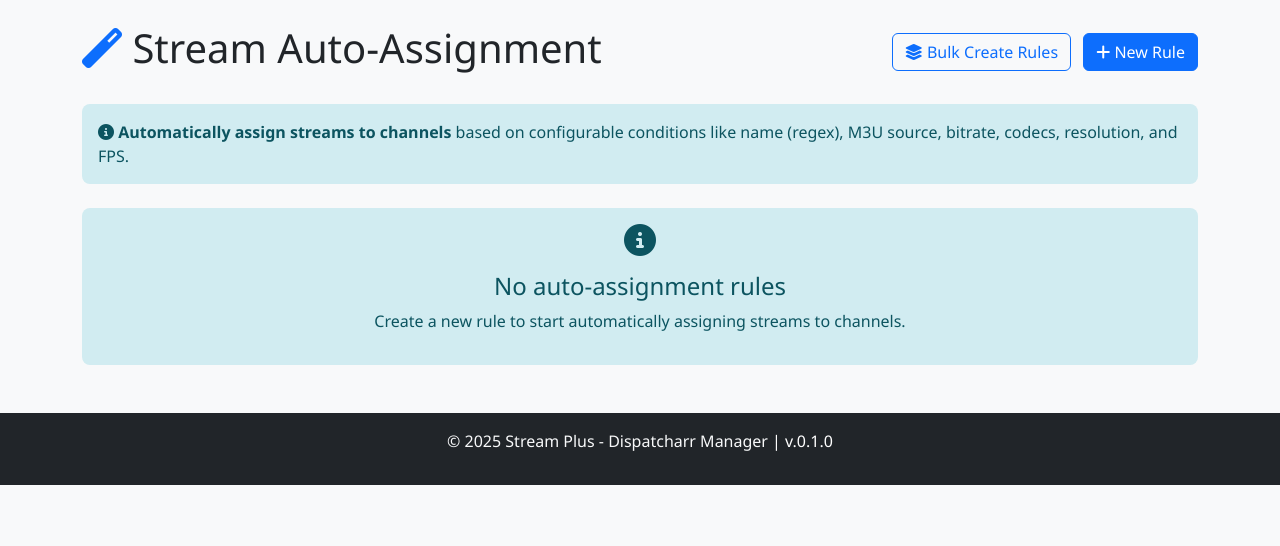
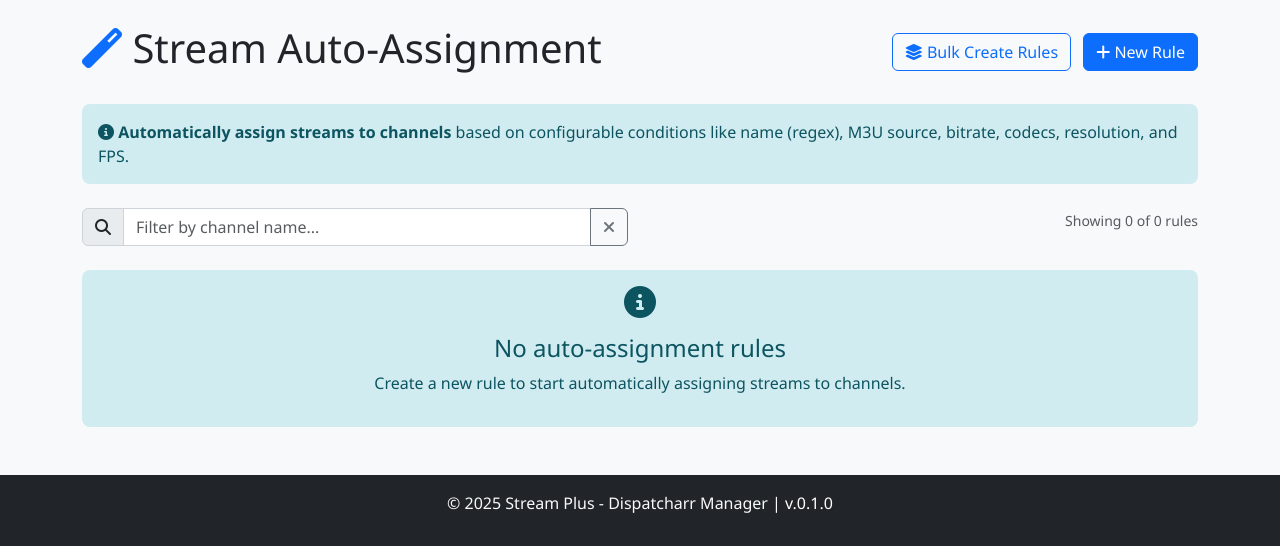
Before and after one commit to bernouilli90/Stream-plus, a Flask app: page /auto-assign in a window 1280 px wide. Shown: the part 62-608 px from the top of the page. Run offline with Flask 3, Linux system fonts and the light colour scheme; data that the repository does not hold is empty; some libraries are stand-ins or nearby versions.

Commit message:
feat: Add STREAM_TEST_DELAY parameter and improve UI

```diff
--- a/app.py
+++ b/app.py
@@ -718,16 +718,24 @@ def execute_auto_assignment_in_background(rule_id, queue):
 
                         if result.get('success') and not result.get('save_error'):
                             tested_count += 1
-                            # Get stream stats for display
-                            stats = result.get('statistics', {})
-                            stats_message = ""
-                            if stats:
-                                bitrate = stats.get('output_bitrate') or stats.get('ffmpeg_output_bitrate')
-                                resolution = stats.get('resolution', 'Unknown')
-                                codec = stats.get('video_codec', 'Unknown')
-                                if bitrate:
-                                    stats_message = f" ({resolution}, {codec}, {bitrate:.0f}kbps)"
-
+
+                        # Add delay between tests to avoid provider detection (except for the last test)
+                        if stream_idx < len(streams_to_test):
+                            test_delay = int(os.getenv('STREAM_TEST_DELAY', '3'))
+                            if test_delay > 0:
+                                time.sleep(test_delay)
+
+                        # Get stream stats for display
+                        stats = result.get('statistics', {})
+                        stats_message = ""
+                        if stats:
+                            bitrate = stats.get('output_bitrate') or stats.get('ffmpeg_output_bitrate')
+                            resolution = stats.get('resolution', 'Unknown')
+                            codec = stats.get('video_codec', 'Unknown')
+                            if bitrate:
+                                stats_message = f" ({resolution}, {codec}, {bitrate:.0f}kbps)"
+
+                        if result.get('success') and not result.get('save_error'):
                             queue.put({
                                 'type': 'test_success',
                                 'stream_id': stream_id,
@@ -926,10 +934,20 @@ def api_bulk_create_auto_assign_rules():
             channels_to_process.append(channel_id)
 
         if not channels_to_process:
-            return jsonify({
-                'error': 'No channels to process. All channels in the group already have rules.',
-                'channels_skipped': len(group.channel_ids)
-            }), 400
+            if skip_existing:
+                # All channels already have rules and we're skipping existing ones - this is success
+                return jsonify({
+                    'message': f'All channels in group "{group.name}" already have rules. No new rules created.',
+                    'rules_created': [],
+                    'rules_updated': [],
+                    'channels_processed': 0,
+                    'channels_skipped': len(group.channel_ids)
+                }), 200
+            else:
+                return jsonify({
+                    'error': 'No channels to process. All channels in the group already have rules.',
+                    'channels_skipped': len(group.channel_ids)
+                }), 400
 
         # Get channel details for regex generation
         channels_details = {}
--- a/docker-compose.yml
+++ b/docker-compose.yml
@@ -17,6 +17,7 @@ services:
       # Stream testing configuration (optional)
       - STREAM_TEST_DURATION=10
       - STREAM_TEST_TIMEOUT_BUFFER=30
+      - STREAM_TEST_DELAY=3
 
       # Timezone (optional)
       - TZ=Europe/Madrid
--- a/static/js/auto_assign.js
+++ b/static/js/auto_assign.js
@@ -802,7 +802,7 @@ async function createBulkRules() {
             force_retest_old_streams: document.getElementById('bulkForceRetestOldStreams').checked,
             retest_days_threshold: parseInt(document.getElementById('bulkRetestDaysThreshold').value) || 7,
             m3u_account_ids: Array.from(document.getElementById('bulkM3uAccountIds').selectedOptions).map(opt => parseInt(opt.value)).filter(id => id),
-            bitrate_operator: document.getElementById('bulkBitrateOperator').value,
+            bitrate_operator: document.getElementById('bulkBitrateOperator').value === 'No restriction...' ? null : document.getElementById('bulkBitrateOperator').value,
             bitrate_value: document.getElementById('bulkBitrateValue').value ? parseInt(document.getElementById('bulkBitrateValue').value) : null,
             video_codec: Array.from(document.getElementById('bulkVideoCodec').selectedOptions).map(opt => opt.value),
             video_resolution: Array.from(document.getElementById('bulkResolution').selectedOptions).map(opt => opt.value),
@@ -841,8 +841,10 @@ async function createBulkRules() {
             const modal = bootstrap.Modal.getInstance(document.getElementById('bulkCreateModal'));
             modal.hide();
 
-            // Reload rules list
-            loadRules();
+            // Reload page to show new rules
+            setTimeout(() => {
+                window.location.reload();
+            }, 1000);
 
             // Show detailed results
             if (result.errors && result.errors.length > 0) {
--- a/templates/auto_assign.html
+++ b/templates/auto_assign.html
@@ -25,6 +25,43 @@
     #channelSearch {
         position: relative;
     }
+
+    .rule-card {
+        transition: transform 0.2s ease, box-shadow 0.2s ease;
+    }
+
+    .rule-card:hover {
+        transform: translateY(-2px);
+        box-shadow: 0 4px 8px rgba(0,0,0,0.1) !important;
+    }
+
+    .card-header {
+        border-bottom: 1px solid rgba(0,0,0,0.05);
+    }
+
+    .badge {
+        font-weight: 500;
+    }
+
+    .dropdown-menu {
+        min-width: 140px;
+    }
+
+    .rule-card .dropdown {
+        position: static;
+    }
+
+    .rule-card .dropdown-menu {
+        z-index: 1080;
+        box-shadow: 0 0.5rem 1rem rgba(0, 0, 0, 0.15);
+        position: absolute;
+        transform: translate3d(0, 0, 1px);
+    }
+
+    .rule-card .dropdown-menu.show {
+        transform: translate3d(0, 0, 1px);
+    }
+</style>
 </style>
 {% endblock %}
 
@@ -49,131 +86,137 @@
     <strong>Automatically assign streams to channels</strong> based on configurable conditions like name (regex), M3U source, bitrate, codecs, resolution, and FPS.
 </div>
 
+<!-- Channel Filter -->
+<div class="row mb-4">
+    <div class="col-md-6">
+        <div class="input-group">
+            <span class="input-group-text"><i class="fas fa-search"></i></span>
+            <input type="text" class="form-control" id="channelFilter" placeholder="Filter by channel name...">
+            <button class="btn btn-outline-secondary" type="button" onclick="clearChannelFilter()">
+                <i class="fas fa-times"></i>
+            </button>
+        </div>
+    </div>
+    <div class="col-md-6 text-end">
+        <small class="text-muted" id="rulesCount">
+            {% if rules %}Showing {{ rules|length }} rule{{ 's' if rules|length != 1 else '' }}{% else %}No rules{% endif %}
+        </small>
+    </div>
+</div>
+
 <!-- Rule list -->
 <div id="rulesContainer">
     {% if rules %}
-        <div class="row" id="rulesList">
+        <div class="row row-cols-1 row-cols-md-2 row-cols-lg-3 g-3" id="rulesList">
             {% for rule in rules %}
-            <div class="col-12 mb-3">
-                <div class="card shadow-sm">
-                    <div class="card-header d-flex justify-content-between align-items-center">
-                        <div class="d-flex align-items-center">
-                            <div class="form-check form-switch me-3">
+            <div class="col rule-card" data-channel-name="{% set channel = channels.get(rule.channel_id) %}{{ channel.name|lower if channel else '' }}">
+                <div class="card h-100 shadow-sm border-0">
+                    <div class="card-header bg-light d-flex justify-content-between align-items-center py-2">
+                        <div class="d-flex align-items-center flex-grow-1">
+                            <div class="form-check form-switch me-2">
                                 <input class="form-check-input" type="checkbox" id="enableRule{{ rule.id }}"
                                        {% if rule.enabled %}checked{% endif %}
                                        onchange="toggleRule({{ rule.id }})"
-                                       style="cursor: pointer;">
+                                       style="cursor: pointer; transform: scale(0.8);">
                             </div>
-                            <h6 class="mb-0">
-                                <i class="fas fa-filter"></i>
-                                {{ rule.name }}
-                                {% if not rule.enabled %}
-                                <span class="badge bg-secondary ms-2">Disabled</span>
+                            {% set channel = channels.get(rule.channel_id) %}
+                            {% if channel %}
+                                {% if channel.logo %}
+                                <img src="{{ channel.logo }}" alt="{{ channel.name }}" class="rounded me-2" style="height: 24px; width: 24px; object-fit: contain;">
                                 {% else %}
-                                <span class="badge bg-success ms-2">Enabled</span>
+                                <div class="bg-secondary rounded d-flex align-items-center justify-content-center me-2" style="height: 24px; width: 24px;">
+                                    <i class="fas fa-tv text-white" style="font-size: 12px;"></i>
+                                </div>
                                 {% endif %}
-                            </h6>
+                            {% else %}
+                                <div class="bg-secondary rounded d-flex align-items-center justify-content-center me-2" style="height: 24px; width: 24px;">
+                                    <i class="fas fa-tv text-white" style="font-size: 12px;"></i>
+                                </div>
+                            {% endif %}
+                            <div class="flex-grow-1">
+                                <h6 class="mb-0 text-truncate" style="font-size: 0.9rem;">
+                                    {{ rule.name }}
+                                </h6>
+                                <small class="text-muted">
+                                    {% if channel %}
+                                        {{ channel.name }}
+                                    {% else %}
+                                        Channel #{{ rule.channel_id }}
+                                    {% endif %}
+                                </small>
+                            </div>
                         </div>
-                        <div>
-                            <button class="btn btn-sm btn-outline-info" onclick="previewRule({{ rule.id }})">
-                                <i class="fas fa-eye"></i> Preview
+                        <div class="dropdown">
+                            <button class="btn btn-sm btn-outline-secondary dropdown-toggle" type="button" data-bs-toggle="dropdown" aria-expanded="false">
+                                <i class="fas fa-ellipsis-v"></i>
                             </button>
-                            <button class="btn btn-sm btn-success" onclick="executeRule({{ rule.id }})" {% if not rule.enabled %}disabled{% endif %}>
-                                <i class="fas fa-play"></i> Execute
-                            </button>
-                            <button class="btn btn-sm btn-outline-primary" onclick="editRule({{ rule.id }})">
-                                <i class="fas fa-edit"></i> Edit
-                            </button>
-                            <button class="btn btn-sm btn-outline-danger" onclick="deleteRule({{ rule.id }})">
-                                <i class="fas fa-trash"></i> Delete
-                            </button>
+                            <ul class="dropdown-menu dropdown-menu-end dropup">
+                                <li><a class="dropdown-item" href="#" onclick="previewRule({{ rule.id }})"><i class="fas fa-eye me-2"></i>Preview</a></li>
+                                <li><a class="dropdown-item" href="#" onclick="executeRule({{ rule.id }})" {% if not rule.enabled %}class="disabled"{% endif %}><i class="fas fa-play me-2"></i>Execute</a></li>
+                                <li><hr class="dropdown-divider"></li>
+                                <li><a class="dropdown-item" href="#" onclick="editRule({{ rule.id }})"><i class="fas fa-edit me-2"></i>Edit</a></li>
+                                <li><a class="dropdown-item text-danger" href="#" onclick="deleteRule({{ rule.id }})"><i class="fas fa-trash me-2"></i>Delete</a></li>
+                            </ul>
                         </div>
                     </div>
-                    <div class="card-body">
-                        <div class="row">
-                            <div class="col-md-6">
-                                {% set channel = channels.get(rule.channel_id) %}
-                                {% if channel %}
-                                <p class="mb-2">
-                                    <strong>Channel:</strong>
-                                    {% if channel.logo %}
-                                    <img src="{{ channel.logo }}" alt="{{ channel.name }}" style="height: 20px; margin-right: 5px; vertical-align: middle;">
+                    <div class="card-body py-2">
+                        <div class="row g-2">
+                            <div class="col-12">
+                                {% if rule.regex_pattern %}
+                                <small class="text-muted d-block mb-1">
+                                    <i class="fas fa-search me-1"></i>
+                                    <code style="font-size: 0.75rem;">{{ rule.regex_pattern }}</code>
+                                </small>
+                                {% endif %}
+
+                                <div class="d-flex flex-wrap gap-1 mb-1">
+                                    {% if rule.replace_existing_streams %}
+                                    <span class="badge bg-warning" style="font-size: 0.7rem;">Replace existing</span>
+                                    {% endif %}
+                                    {% if rule.test_streams_before_sorting %}
+                                    <span class="badge bg-info" style="font-size: 0.7rem;">Test streams</span>
+                                    {% endif %}
+                                    {% if not rule.enabled %}
+                                    <span class="badge bg-secondary" style="font-size: 0.7rem;">Disabled</span>
                                     {% else %}
-                                    <i class="fas fa-tv text-muted"></i>
+                                    <span class="badge bg-success" style="font-size: 0.7rem;">Enabled</span>
                                     {% endif %}
-                                    {{ channel.name or 'Channel #' + rule.channel_id|string }}
-                                    <small class="text-muted">(ID: {{ rule.channel_id }})</small>
-                                </p>
-                                {% else %}
-                                <p class="mb-2"><strong>Channel ID:</strong> {{ rule.channel_id }}</p>
-                                {% endif %}
-                                {% if rule.regex_pattern %}
-                                <p class="mb-2"><strong>Regex Pattern:</strong> <code>{{ rule.regex_pattern }}</code></p>
-                                {% endif %}
-                                {% if rule.m3u_account_ids %}
-                                <p class="mb-2"><strong>M3U Accounts:</strong>
-                                    {% for m3u_id in rule.m3u_account_ids %}
-                                        {{ m3u_accounts.get(m3u_id, {}).get('name', m3u_id) }}{% if not loop.last %}, {% endif %}
-                                    {% endfor %}
-                                </p>
-                                {% endif %}
-                                {% if rule.replace_existing_streams %}
-                                <p class="mb-2"><span class="badge bg-warning">Replace existing streams</span></p>
-                                {% endif %}
+                                </div>
                             </div>
-                            <div class="col-md-6">
-                                {% if rule.video_bitrate_operator and rule.video_bitrate_value %}
-                                <p class="mb-2"><strong>Bitrate:</strong> {{ rule.video_bitrate_operator }} {{ rule.video_bitrate_value }} kbps</p>
-                                {% endif %}
-                                {% if rule.video_codec %}
-                                <p class="mb-2">
-                                    <strong>Video Codec:</strong>
+
+                            {% if rule.video_bitrate_operator and rule.video_bitrate_value %}
+                            <div class="col-auto">
+                                <small class="text-muted">
+                                    <i class="fas fa-tachometer-alt me-1"></i>{{ rule.video_bitrate_operator }} {{ rule.video_bitrate_value }}k
+                                </small>
+                            </div>
+                            {% endif %}
+
+                            {% if rule.video_resolution %}
+                            <div class="col-auto">
+                                <small class="text-muted">
+                                    <i class="fas fa-desktop me-1"></i>
+                                    {% if rule.video_resolution is iterable and rule.video_resolution is not string %}
+                                        {{ rule.video_resolution|join(', ') }}
+                                    {% else %}
+                                        {{ rule.video_resolution }}
+                                    {% endif %}
+                                </small>
+                            </div>
+                            {% endif %}
+
+                            {% if rule.video_codec %}
+                            <div class="col-auto">
+                                <small class="text-muted">
+                                    <i class="fas fa-video me-1"></i>
                                     {% if rule.video_codec is iterable and rule.video_codec is not string %}
-                                        {% for codec in rule.video_codec %}
-                                            <span class="badge bg-info">{{ codec }}</span>
-                                        {% endfor %}
+                                        {{ rule.video_codec|join(', ') }}
                                     {% else %}
-                                        <span class="badge bg-info">{{ rule.video_codec }}</span>
+                                        {{ rule.video_codec }}
                                     {% endif %}
-                                </p>
-                                {% endif %}
-                                {% if rule.video_resolution %}
-                                <p class="mb-2">
-                                    <strong>Resolution:</strong>
-                                    {% if rule.video_resolution is iterable and rule.video_resolution is not string %}
-                                        {% for res in rule.video_resolution %}
-                                            <span class="badge bg-success">{{ res }}</span>
-                                        {% endfor %}
-                                    {% else %}
-                                        <span class="badge bg-success">{{ rule.video_resolution }}</span>
-                                    {% endif %}
-                                </p>
-                                {% endif %}
-                                {% if rule.video_fps %}
-                                <p class="mb-2">
-                                    <strong>FPS:</strong>
-                                    {% if rule.video_fps is iterable and rule.video_fps is not string %}
-                                        {% for fps in rule.video_fps %}
-                                            <span class="badge bg-primary">{{ fps }}</span>
-                                        {% endfor %}
-                                    {% else %}
-                                        <span class="badge bg-primary">{{ rule.video_fps }}</span>
-                                    {% endif %}
-                                </p>
-                                {% endif %}
-                                {% if rule.audio_codec %}
-                                <p class="mb-2">
-                                    <strong>Audio Codec:</strong>
-                                    {% if rule.audio_codec is iterable and rule.audio_codec is not string %}
-                                        {% for codec in rule.audio_codec %}
-                                            <span class="badge bg-warning text-dark">{{ codec }}</span>
-                                        {% endfor %}
-                                    {% else %}
-                                        <span class="badge bg-warning text-dark">{{ rule.audio_codec }}</span>
-                                    {% endif %}
-                                </p>
-                                {% endif %}
+                                </small>
                             </div>
+                            {% endif %}
                         </div>
                     </div>
                 </div>
@@ -683,6 +726,55 @@
         <span class="visually-hidden">Cargando...</span>
     </div>
 </div>
+
+{% block extra_js %}
+<script>
+// Channel filter functionality
+document.addEventListener('DOMContentLoaded', function() {
+    const channelFilter = document.getElementById('channelFilter');
+    const rulesCount = document.getElementById('rulesCount');
+    const ruleCards = document.querySelectorAll('.rule-card');
+    const totalRules = ruleCards.length;
+
+    function updateRulesCount(visibleCount) {
+        if (rulesCount) {
+            rulesCount.textContent = `Showing ${visibleCount} of ${totalRules} rule${totalRules !== 1 ? 's' : ''}`;
+        }
+    }
+
+    function filterRules() {
+        const filterValue = channelFilter.value.toLowerCase().trim();
+        let visibleCount = 0;
+
+        ruleCards.forEach(card => {
+            const channelName = card.dataset.channelName || '';
+            const ruleName = card.querySelector('h6').textContent.toLowerCase();
+            const isVisible = !filterValue ||
+                            channelName.includes(filterValue) ||
+                            ruleName.includes(filterValue);
+
+            card.style.display = isVisible ? '' : 'none';
+            if (isVisible) visibleCount++;
+        });
+
+        updateRulesCount(visibleCount);
+    }
+
+    // Initial count
+    updateRulesCount(totalRules);
+
+    // Filter on input
+    channelFilter.addEventListener('input', filterRules);
+
+    // Clear filter function
+    window.clearChannelFilter = function() {
+        channelFilter.value = '';
+        filterRules();
+        channelFilter.focus();
+    };
+});
+</script>
+{% endblock %}
 {% endblock %}
 
 {% block extra_scripts %}
```
Also changed, not shown: 1 other file.
